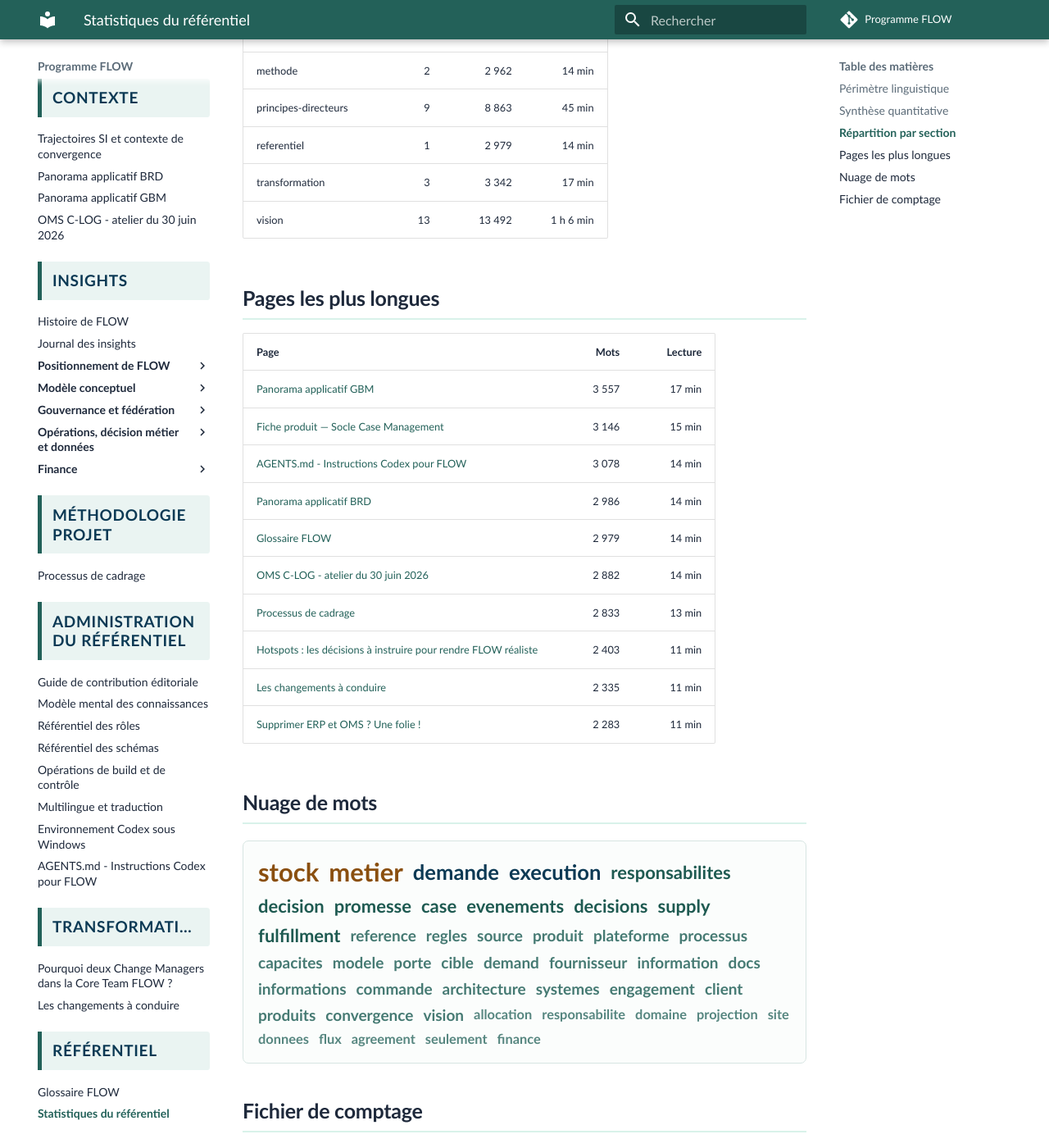
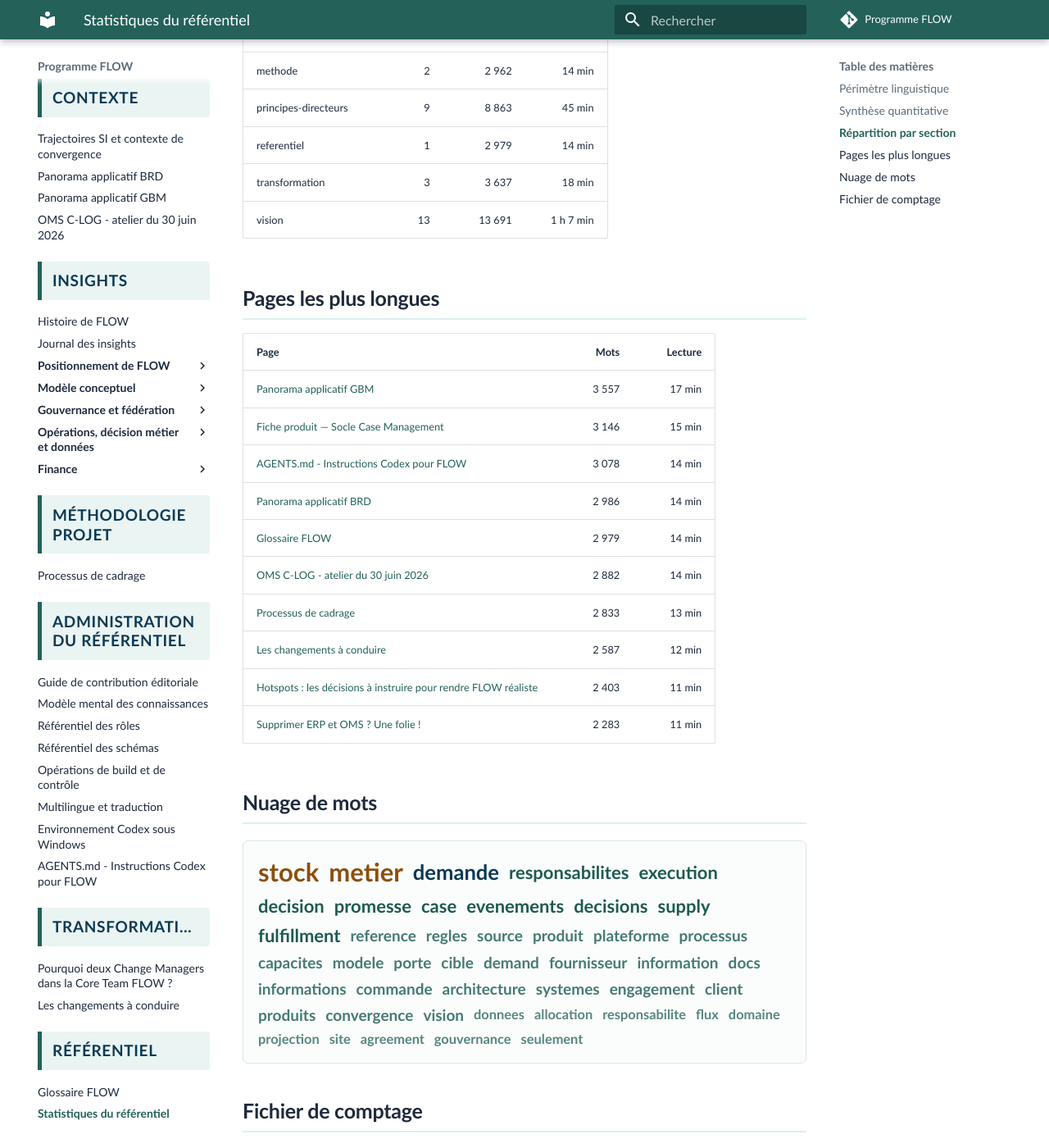
Before and after one commit to laurent-sintes/FLOW-Program, an MkDocs documentation site: the page built from docs/referentiel/statistiques.md, in a window 1280 px wide and 1400 px high, scrolled down 1759 px. Shown: the whole window at 82% size. Built offline with MkDocs 1.6.1 and Material for MkDocs 9.7.7, drawn with Linux system fonts in a browser that asks for light colours; comment, search, counter and statistics services are not loaded; some of the changed text lies outside the part shown.

Commit message:
Integre l insight MDM et flux gouvernes

```diff
--- a/docs/referentiel/statistiques.md
+++ b/docs/referentiel/statistiques.md
@@ -60,8 +60,8 @@
 | methode | 2 | 2 962 | 14 min |
 | principes-directeurs | 9 | 8 863 | 45 min |
 | referentiel | 1 | 2 979 | 14 min |
-| transformation | 3 | 3 342 | 17 min |
-| vision | 13 | 13 492 | 1 h 6 min |
+| transformation | 3 | 3 637 | 18 min |
+| vision | 13 | 13 691 | 1 h 7 min |
 
 ## Pages les plus longues
 
@@ -74,35 +74,35 @@
 | [Glossaire FLOW](../glossaire.md) | 2 979 | 14 min |
 | [OMS C-LOG - atelier du 30 juin 2026](../contexte/panorama-oms-c-log.md) | 2 882 | 14 min |
 | [Processus de cadrage](../methode/processus-de-cadrage.md) | 2 833 | 13 min |
+| [Les changements à conduire](../transformation/changements-a-conduire.md) | 2 587 | 12 min |
 | [Hotspots : les décisions à instruire pour rendre FLOW réaliste](../vision/vision-detaillee/4-hotspots.md) | 2 403 | 11 min |
-| [Les changements à conduire](../transformation/changements-a-conduire.md) | 2 335 | 11 min |
 | [Supprimer ERP et OMS ? Une folie !](../faq/supprimer-erp-oms-folie.md) | 2 283 | 11 min |
 
 ## Nuage de mots
 
 <div class="flow-word-cloud">
 <span class="flow-word-cloud__term flow-word-cloud__term--5" title="466 occurrences">stock</span>
-<span class="flow-word-cloud__term flow-word-cloud__term--5" title="387 occurrences">metier</span>
-<span class="flow-word-cloud__term flow-word-cloud__term--4" title="285 occurrences">demande</span>
-<span class="flow-word-cloud__term flow-word-cloud__term--4" title="281 occurrences">execution</span>
+<span class="flow-word-cloud__term flow-word-cloud__term--5" title="388 occurrences">metier</span>
+<span class="flow-word-cloud__term flow-word-cloud__term--4" title="288 occurrences">demande</span>
 <span class="flow-word-cloud__term flow-word-cloud__term--3" title="275 occurrences">responsabilites</span>
-<span class="flow-word-cloud__term flow-word-cloud__term--3" title="262 occurrences">decision</span>
-<span class="flow-word-cloud__term flow-word-cloud__term--3" title="250 occurrences">promesse</span>
-<span class="flow-word-cloud__term flow-word-cloud__term--3" title="249 occurrences">case</span>
+<span class="flow-word-cloud__term flow-word-cloud__term--3" title="274 occurrences">execution</span>
+<span class="flow-word-cloud__term flow-word-cloud__term--3" title="258 occurrences">decision</span>
+<span class="flow-word-cloud__term flow-word-cloud__term--3" title="251 occurrences">promesse</span>
+<span class="flow-word-cloud__term flow-word-cloud__term--3" title="242 occurrences">case</span>
 <span class="flow-word-cloud__term flow-word-cloud__term--3" title="237 occurrences">evenements</span>
 <span class="flow-word-cloud__term flow-word-cloud__term--3" title="208 occurrences">decisions</span>
-<span class="flow-word-cloud__term flow-word-cloud__term--3" title="204 occurrences">supply</span>
+<span class="flow-word-cloud__term flow-word-cloud__term--3" title="200 occurrences">supply</span>
 <span class="flow-word-cloud__term flow-word-cloud__term--3" title="200 occurrences">fulfillment</span>
 <span class="flow-word-cloud__term flow-word-cloud__term--2" title="180 occurrences">reference</span>
 <span class="flow-word-cloud__term flow-word-cloud__term--2" title="169 occurrences">regles</span>
 <span class="flow-word-cloud__term flow-word-cloud__term--2" title="166 occurrences">source</span>
 <span class="flow-word-cloud__term flow-word-cloud__term--2" title="166 occurrences">produit</span>
-<span class="flow-word-cloud__term flow-word-cloud__term--2" title="165 occurrences">plateforme</span>
+<span class="flow-word-cloud__term flow-word-cloud__term--2" title="164 occurrences">plateforme</span>
 <span class="flow-word-cloud__term flow-word-cloud__term--2" title="162 occurrences">processus</span>
 <span class="flow-word-cloud__term flow-word-cloud__term--2" title="156 occurrences">capacites</span>
-<span class="flow-word-cloud__term flow-word-cloud__term--2" title="149 occurrences">modele</span>
+<span class="flow-word-cloud__term flow-word-cloud__term--2" title="151 occurrences">modele</span>
 <span class="flow-word-cloud__term flow-word-cloud__term--2" title="145 occurrences">porte</span>
-<span class="flow-word-cloud__term flow-word-cloud__term--2" title="142 occurrences">cible</span>
+<span class="flow-word-cloud__term flow-word-cloud__term--2" title="143 occurrences">cible</span>
 <span class="flow-word-cloud__term flow-word-cloud__term--2" title="130 occurrences">demand</span>
 <span class="flow-word-cloud__term flow-word-cloud__term--2" title="129 occurrences">fournisseur</span>
 <span class="flow-word-cloud__term flow-word-cloud__term--2" title="128 occurrences">information</span>
@@ -112,20 +112,20 @@
 <span class="flow-word-cloud__term flow-word-cloud__term--2" title="118 occurrences">architecture</span>
 <span class="flow-word-cloud__term flow-word-cloud__term--2" title="118 occurrences">systemes</span>
 <span class="flow-word-cloud__term flow-word-cloud__term--2" title="114 occurrences">engagement</span>
-<span class="flow-word-cloud__term flow-word-cloud__term--2" title="111 occurrences">client</span>
+<span class="flow-word-cloud__term flow-word-cloud__term--2" title="112 occurrences">client</span>
 <span class="flow-word-cloud__term flow-word-cloud__term--2" title="97 occurrences">produits</span>
 <span class="flow-word-cloud__term flow-word-cloud__term--2" title="97 occurrences">convergence</span>
 <span class="flow-word-cloud__term flow-word-cloud__term--2" title="95 occurrences">vision</span>
+<span class="flow-word-cloud__term flow-word-cloud__term--1" title="93 occurrences">donnees</span>
 <span class="flow-word-cloud__term flow-word-cloud__term--1" title="91 occurrences">allocation</span>
-<span class="flow-word-cloud__term flow-word-cloud__term--1" title="90 occurrences">responsabilite</span>
+<span class="flow-word-cloud__term flow-word-cloud__term--1" title="91 occurrences">responsabilite</span>
+<span class="flow-word-cloud__term flow-word-cloud__term--1" title="90 occurrences">flux</span>
 <span class="flow-word-cloud__term flow-word-cloud__term--1" title="89 occurrences">domaine</span>
 <span class="flow-word-cloud__term flow-word-cloud__term--1" title="89 occurrences">projection</span>
 <span class="flow-word-cloud__term flow-word-cloud__term--1" title="88 occurrences">site</span>
-<span class="flow-word-cloud__term flow-word-cloud__term--1" title="86 occurrences">donnees</span>
-<span class="flow-word-cloud__term flow-word-cloud__term--1" title="84 occurrences">flux</span>
 <span class="flow-word-cloud__term flow-word-cloud__term--1" title="84 occurrences">agreement</span>
-<span class="flow-word-cloud__term flow-word-cloud__term--1" title="83 occurrences">seulement</span>
-<span class="flow-word-cloud__term flow-word-cloud__term--1" title="82 occurrences">finance</span>
+<span class="flow-word-cloud__term flow-word-cloud__term--1" title="84 occurrences">gouvernance</span>
+<span class="flow-word-cloud__term flow-word-cloud__term--1" title="84 occurrences">seulement</span>
 </div>
 
 ## Fichier de comptage
```
Also changed, not shown: other parts of docs/referentiel/statistiques.md (+2 -2 lines), docs/transformation/changements-a-conduire.md (+24 -8 lines), docs/transformation/index.md (+3 -1 lines), docs/vision/note-choix-strategique.md (+13 -1 lines), docs/referentiel/page-metrics.json.
